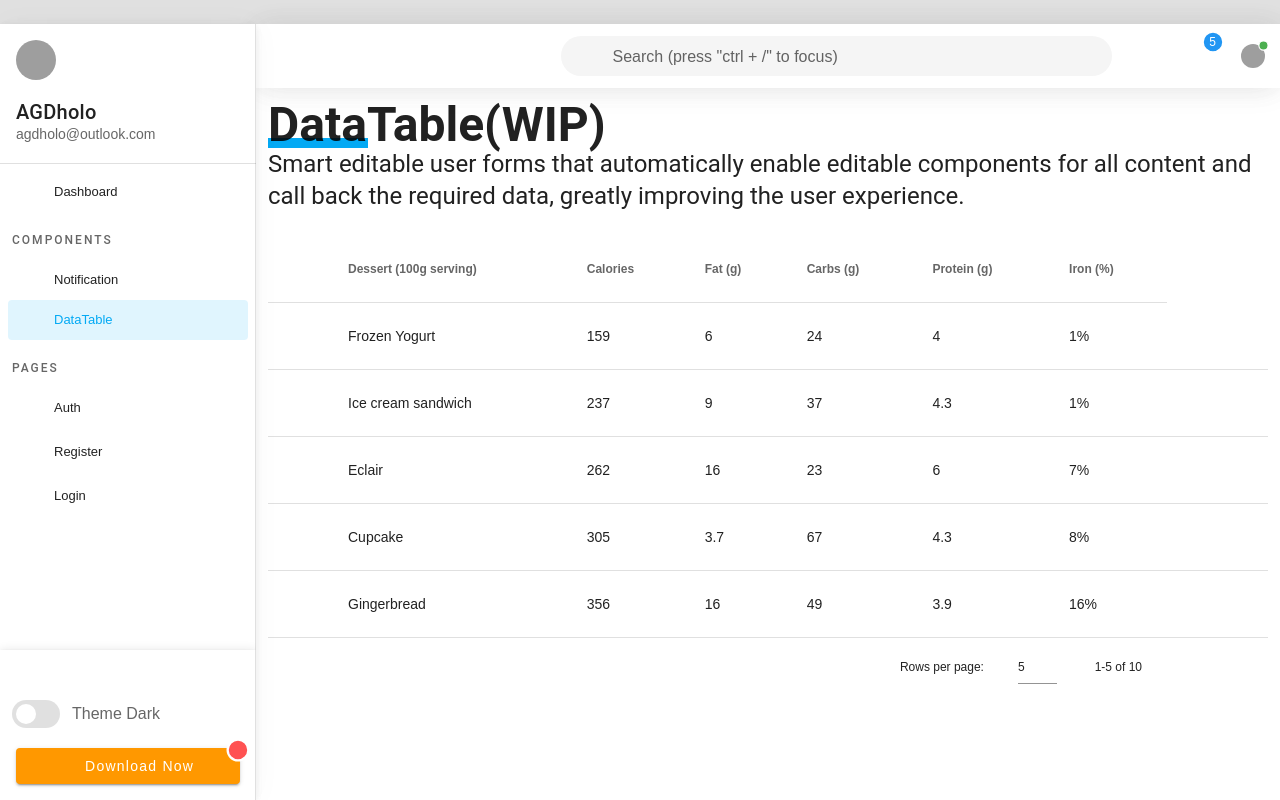
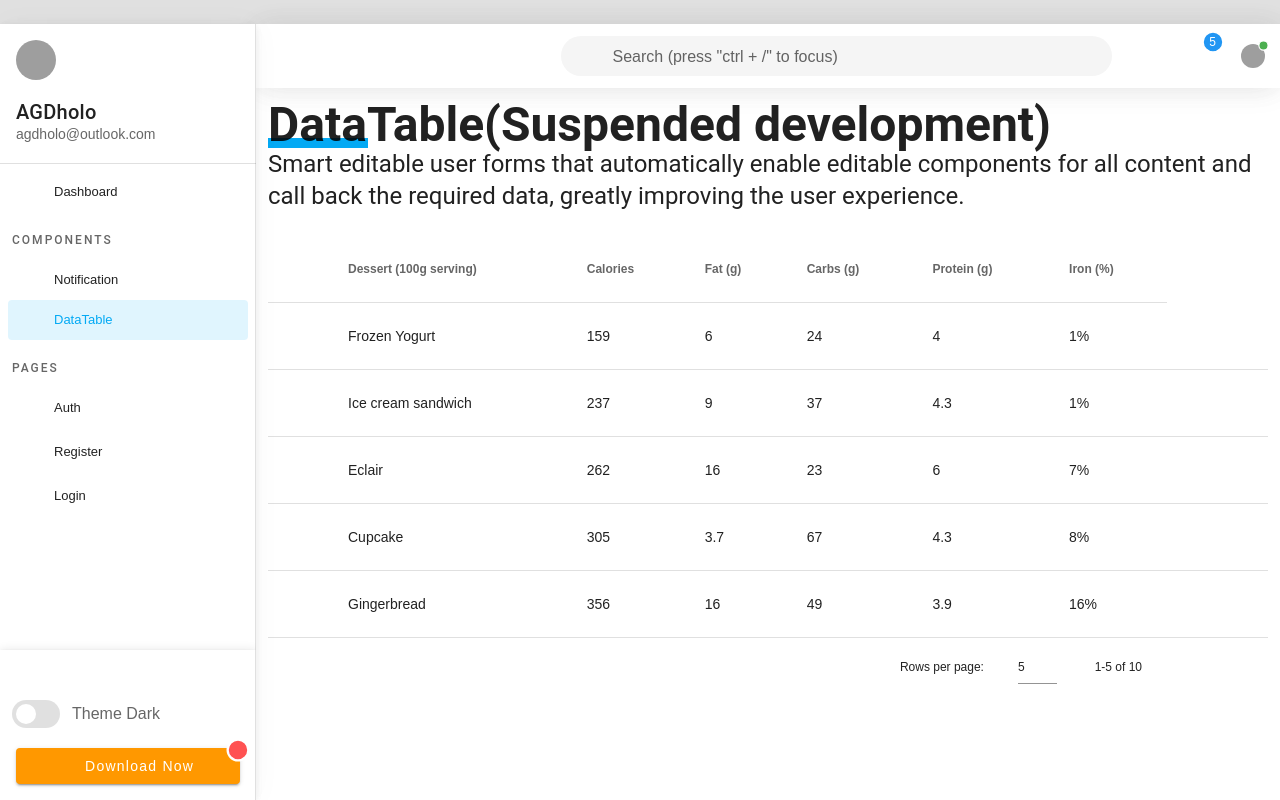
Before and after one commit to AGDholo/vuetify-admin, a Vue app: page /data-table/simple in a window 1280 px wide. Built offline with nearby package versions, Linux system fonts and the light colour scheme; the HTML template or start-up script is replaced by a standard one.

Commit message:
chore: add angular version

```diff
--- a/src/views/Components/DataTable/Simple.vue
+++ b/src/views/Components/DataTable/Simple.vue
@@ -2,7 +2,7 @@
   <div>
     <example
       description="Smart editable user forms that automatically enable editable components for all content and call back the required data, greatly improving the user experience."
-      title="DataTable(WIP)">
+      title="DataTable(Suspended development)">
       <v-data-table
         :headers="headers"
         :items="desserts"
```
Also changed, not shown: 1 other file (tests, documents, lock files or other folders).
